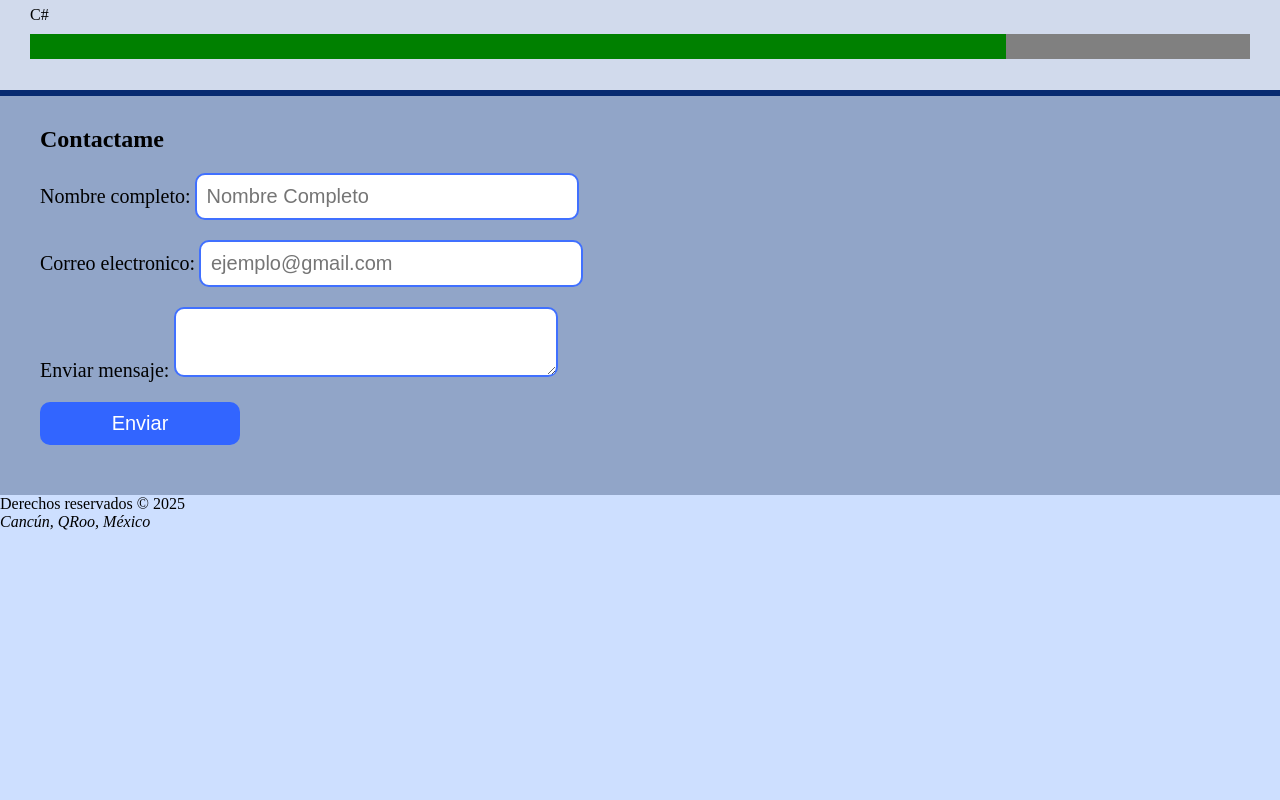
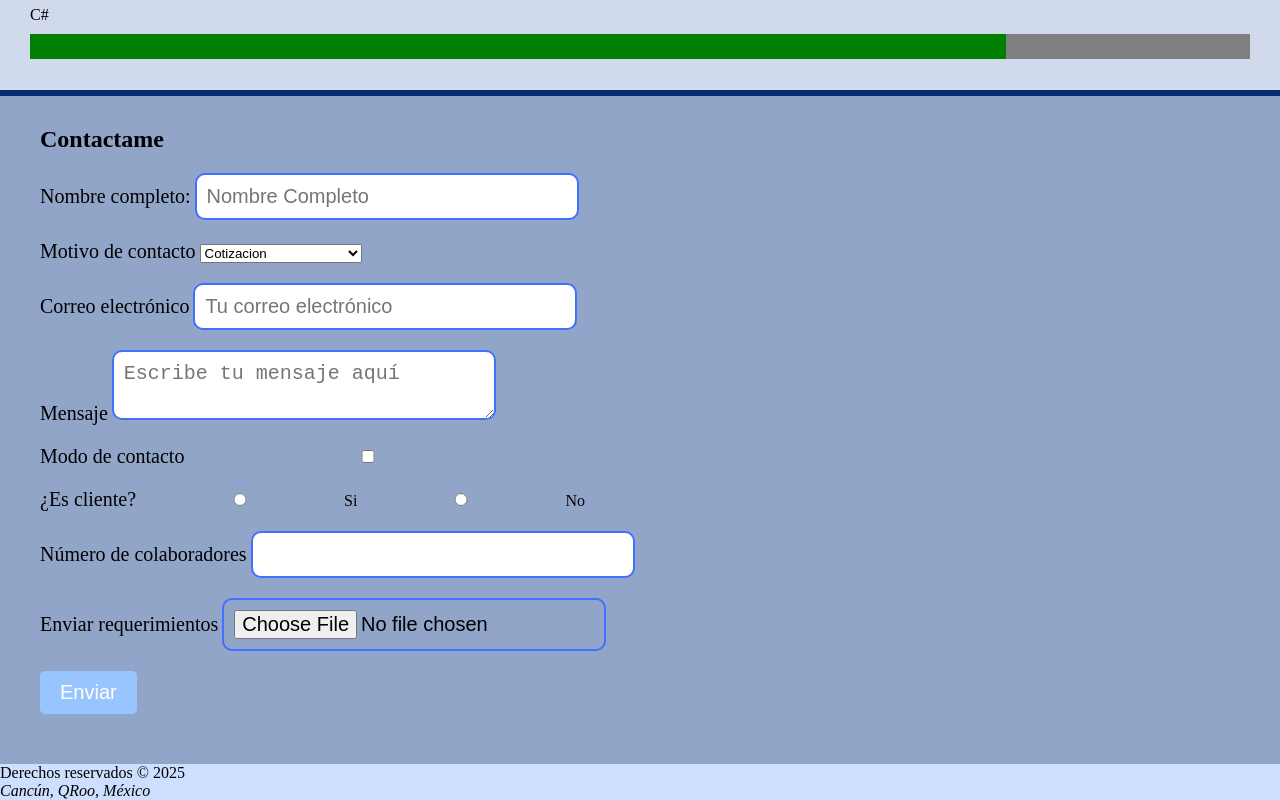
Before and after one commit to BLScc141/Portafolio_SChong, a plain HTML site: page index.html in a window 1280 px wide. Shown: the part 1993-2793 px from the top of the page. Before the commit the page ends 2524 px from the top, so only its background shows below. Drawn offline with Linux system fonts and the light colour scheme; a web font is replaced by a local one.

Commit message:
culminación del formulario previo al pie de pagina

```diff
--- a/css/style.css
+++ b/css/style.css
@@ -109,7 +109,7 @@ progress{
     clear:both;
     margin: 20px 0px;
 }
-#contacto button{
+#contacto .opciones{
     background-color: #3265ff;
     color: white;
     font-size: 20px;
@@ -118,3 +118,15 @@ progress{
     border: none;
     width: 200px;
 }
+#contacto button{
+    background-color: #99c5ff;
+    color: white;
+    font-size: 20px;
+    border: none;
+    padding: 10px 20px;
+    border-radius: 5px;
+    cursor: pointer;
+}
+#contacto button:hover{
+    background-color: #4070ff;
+}
--- a/index.html
+++ b/index.html
@@ -117,18 +117,44 @@
                     <input type="text" value="" placeholder="Nombre Completo" required>
 
                 </div>
-                <div class ="campos">
-                    <label for="email">Correo electronico:</label>
-                    <input type="email" value="" placeholder="ejemplo@gmail.com" required>
+                <div class="campos">
+                    <label>Motivo de contacto</label>
+                    <select>
+                        <option>Cotizacion</option>
+                        <option>Practicas Profesionales</option>
+                        <option>Otro</option>
+                    </select>
                 </div>
                 <div class="campos">
-                    <label>Enviar mensaje: </label>
-                    <textarea></textarea>
+                    <label>Correo electrónico</label>
+                    <input type="email" value="" placeholder="Tu correo electrónico" required>
                 </div>
                 <div class="campos">
-                    <!--<input type="button" value="Enviar">-->
+                    <label>Mensaje</label>
+                    <textarea placeholder="Escribe tu mensaje aquí" required></textarea>
+                </div>
+                <div>
+                    <label>Modo de contacto</label>
+                    <input type="checkbox" name="">
+                </div>
+                <div class="campos">
+                    <label>¿Es cliente?</label>
+                    <input type="radio" name="cliente" class="opciones"> Si
+                    <input type="radio" name="cliente" class="opciones"> No
+                </div>
+                <div class="campos">
+                    <label>Número de colaboradores</label>
+                    <input type="number" />
+                </div>
+                <div>
+                    <label>Enviar requerimientos</label>
+                    <input type="file" name="foto">
+                </div>
+                <div class="campos">
+                    <!-- con input tambien se puede-->
                     <button type="submit">Enviar</button>
                 </div>
+                <div class="campos"></div>
             </form>
         </section>
     </main>
```
